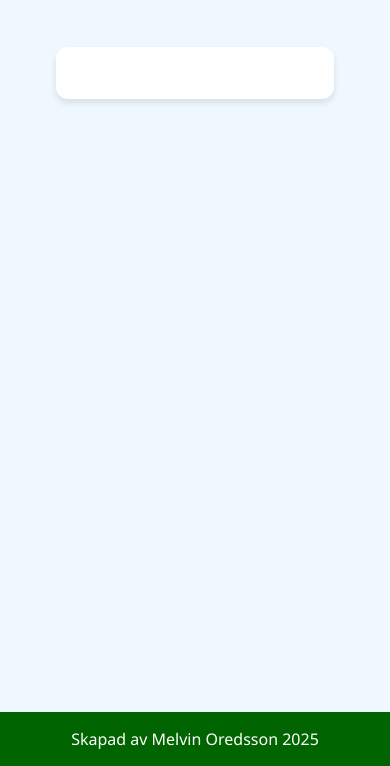
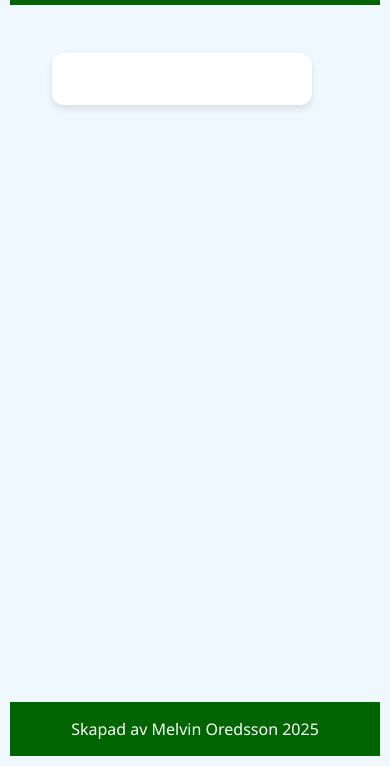
Before and after one commit to MelvinOredsson/Korthbana, a plain HTML site: page väder.html in a window 390 px wide. Shown: the part 78-844 px from the top of the page. Drawn offline with Linux system fonts and the light colour scheme.

Commit message:
Update style.css

```diff
--- a/style.css
+++ b/style.css
@@ -236,3 +236,18 @@ button:hover {
     font-size: 1rem;
   }
 }
+#error-message {
+  color: red;
+  font-weight: bold;
+}
+
+@media (max-width: 600px) {
+  body {
+    padding: 10px;
+  }
+
+  #weather {
+    padding: 15px;
+    margin: 10px;
+  }
+}
```
